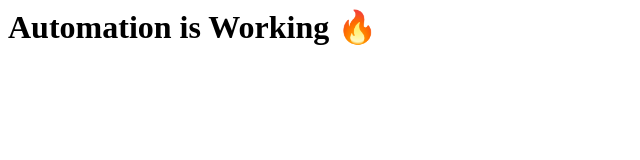
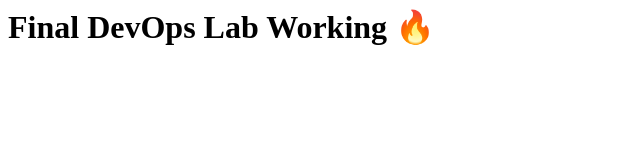
Before and after one commit to IamPranjal03/devops-webapp, a plain HTML site: page index.html in a window 1280 px wide. Shown: the whole page, without its empty margins (0-640 px from the left). Drawn offline with Linux system fonts and the light colour scheme.

Commit message:
Testing full automation

```diff
--- a/index.html
+++ b/index.html
@@ -1 +1 @@
-<h1>Automation is Working 🔥</h1>
+<h1>Final DevOps Lab Working 🔥</h1>
```
